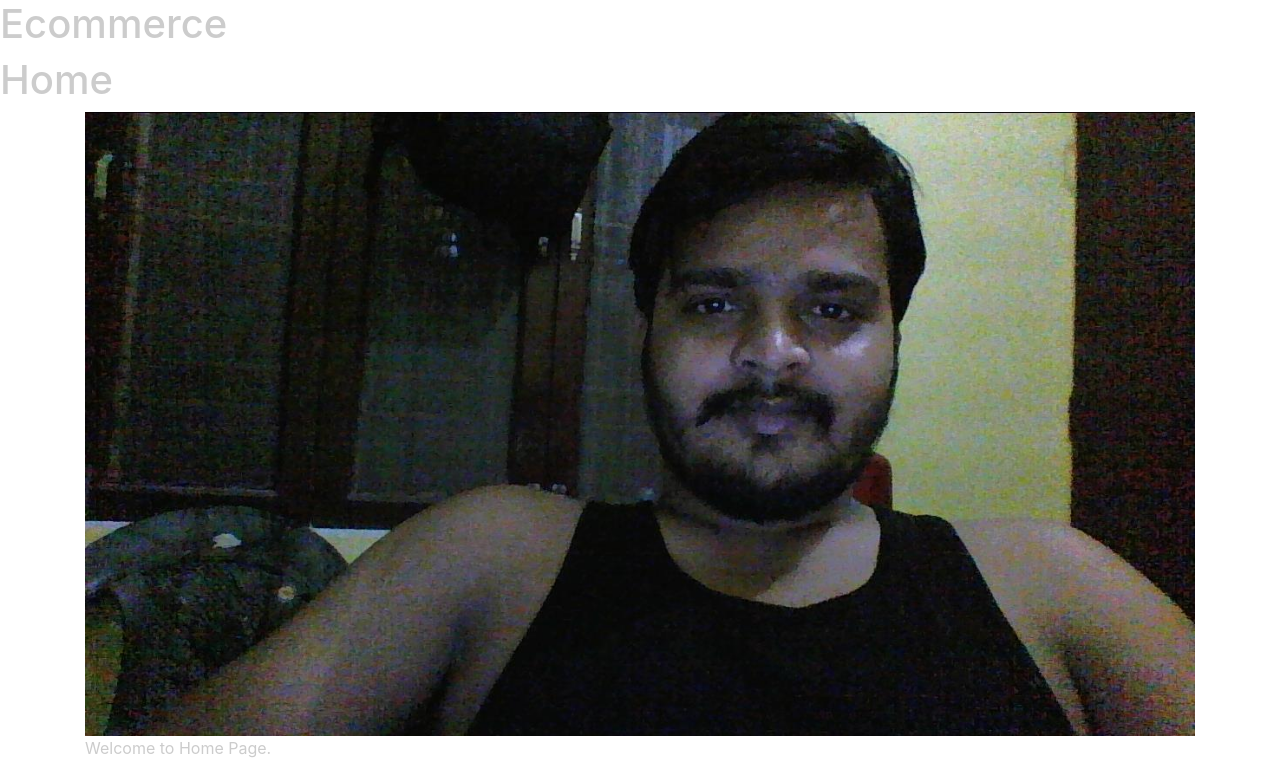
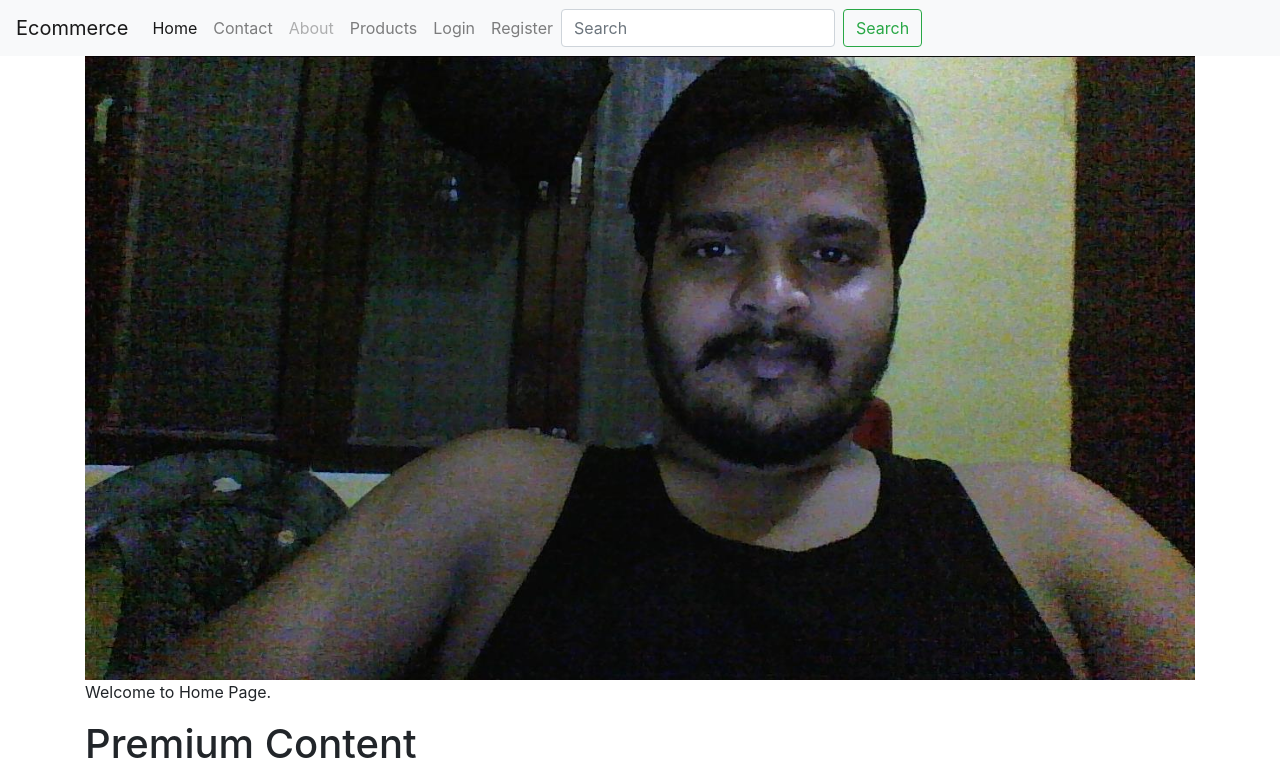
Before and after one commit to skshivammahajan/ecommerce, a Django app: page / in a window 1280 px wide. Shown: the top 767 px of the page. Run offline with Django 3.2, Linux system fonts and the light colour scheme; some libraries are stand-ins or nearby versions.

Commit message:
Navbar URlS

```diff
--- a/ecommerce/ecommerce/urls.py
+++ b/ecommerce/ecommerce/urls.py
@@ -24,12 +24,12 @@ from products.views import ProductListView, product_list_view, product_detail_vi
 urlpatterns = [
 
     path('admin/', admin.site.urls),
-    path(r'', home),
-path(r'about/', about),
-path(r'contact/', contact),
-path(r'login/', login_user),
-path(r'register/', register_user),
-path('product/', include('products.urls')),
+    path(r'', home, name="home"),
+    path(r'about/', about, name="about"),
+    path(r'contact/', contact, name="contact"),
+    path(r'login/', login_user, name="login"),
+    path(r'register/', register_user, name="register"),
+    path('product/', include('products.urls')),
 # path(r'products/', ProductListView.as_view()),
 # path(r'products-fbv/', product_list_view),
 # path(r'product-detail/(?P<pk>\d+)/$', ProductListView.as_view()),
--- a/ecommerce/products/urls.py
+++ b/ecommerce/products/urls.py
@@ -3,7 +3,7 @@ from . import views
 
 app_name = 'products'
 urlpatterns = [
-    path('products/', views.ProductListView.as_view()),
+    path('products/', views.ProductListView.as_view(), name="list"),
     path('products-fbv/', views.product_list_view,),
     # re_path(r'^product-detail/(?P<pk>\d+)/$', views.ProductDetailView.as_view()),
     re_path(r'^product-detail/(?P<slug>[\w-]+)/$', views.ProductSlugDetailView.as_view(), name='detail'),
--- a/ecommerce/templates/base/navbar.html
+++ b/ecommerce/templates/base/navbar.html
@@ -1 +1,48 @@
-<h1>{{ brand_name}}</h1>
+<!--<h1>{{ brand_name}}</h1>-->
+{% url 'home' as home_url %}
+{% url 'contact' as contact_url %}
+{% url 'about' as about_url %}
+{% url 'login' as login_url %}
+{% url 'register' as register_url %}
+{% url 'products:list' as product_list_url %}
+<nav class="navbar navbar-expand-lg navbar-light bg-light">
+  <a class="navbar-brand" href="{{ home_url }}">{% if brand_name %} {{ brand_name }} {% else %} E-Commerce {% endif %}</a>
+
+  <button class="navbar-toggler" type="button" data-toggle="collapse" data-target="#navbarNav" aria-controls="navbarNav" aria-expanded="false" aria-label="Toggle navigation">
+    <span class="navbar-toggler-icon"></span>
+  </button>
+  <div class="collapse navbar-collapse" id="navbarNav">
+    <ul class="navbar-nav">
+      <li class="nav-item {% if request.path == home_url%}active {% endif %}">
+        <a class="nav-link" href="{{ home_url }}">Home <span class="sr-only">(current)</span></a>
+      </li>
+      <li class="nav-item {% if request.path == contact_url%}active {% endif %} ">
+        <a class="nav-link" href="{{contact_url}}">Contact</a>
+      </li>
+      <li class="nav-item {% if request.path == about_url%}active {% endif %} ">
+        <a class="nav-link disabled" href="{{ about_url }}">About</a>
+      </li>
+      <li class="nav-item {% if request.path == product_list_url%}active {% endif %} ">
+        <a class="nav-link" href="{{ product_list_url }}">Products</a>
+        {% if request.user.is_authenticated%}
+        </li>
+              <li class="nav-item ">
+          <a class="nav-link" href="#">Logout</a>
+                {% else %}
+      </li>
+            </li>
+            <li class="nav-item {% if request.path == login_url%}active {% endif %} ">
+        <a class="nav-link" href="{{ login_url }}">Login</a>
+      </li>
+      </li>
+            <li class="nav-item {% if request.path == register_url%}active {% endif %} ">
+        <a class="nav-link" href="{{ register_url }}">Register</a>
+      </li>
+      {% endif %}
+    </ul>
+        <form class="form-inline my-2 my-lg-0">
+      <input class="form-control mr-sm-2" type="search" placeholder="Search" aria-label="Search">
+      <button class="btn btn-outline-success my-2 my-sm-0" type="submit">Search</button>
+    </form>
+  </div>
+</nav>
--- a/ecommerce/templates/home.html
+++ b/ecommerce/templates/home.html
@@ -3,12 +3,12 @@
 {% load static %}
 
 {%block base_head%}
-<link rel="stylesheet" href="{%static 'css/main.css'%}"/>
+<!--<link rel="stylesheet" href="{%static 'css/main.css'%}"/>-->
 
 {% endblock %}
 
 {%block content%}
-{% include 'base/navbar.html'  with brand_name="Home"%}
+
     <div class="container">
         <div class="row">
             <div class="col">
```
